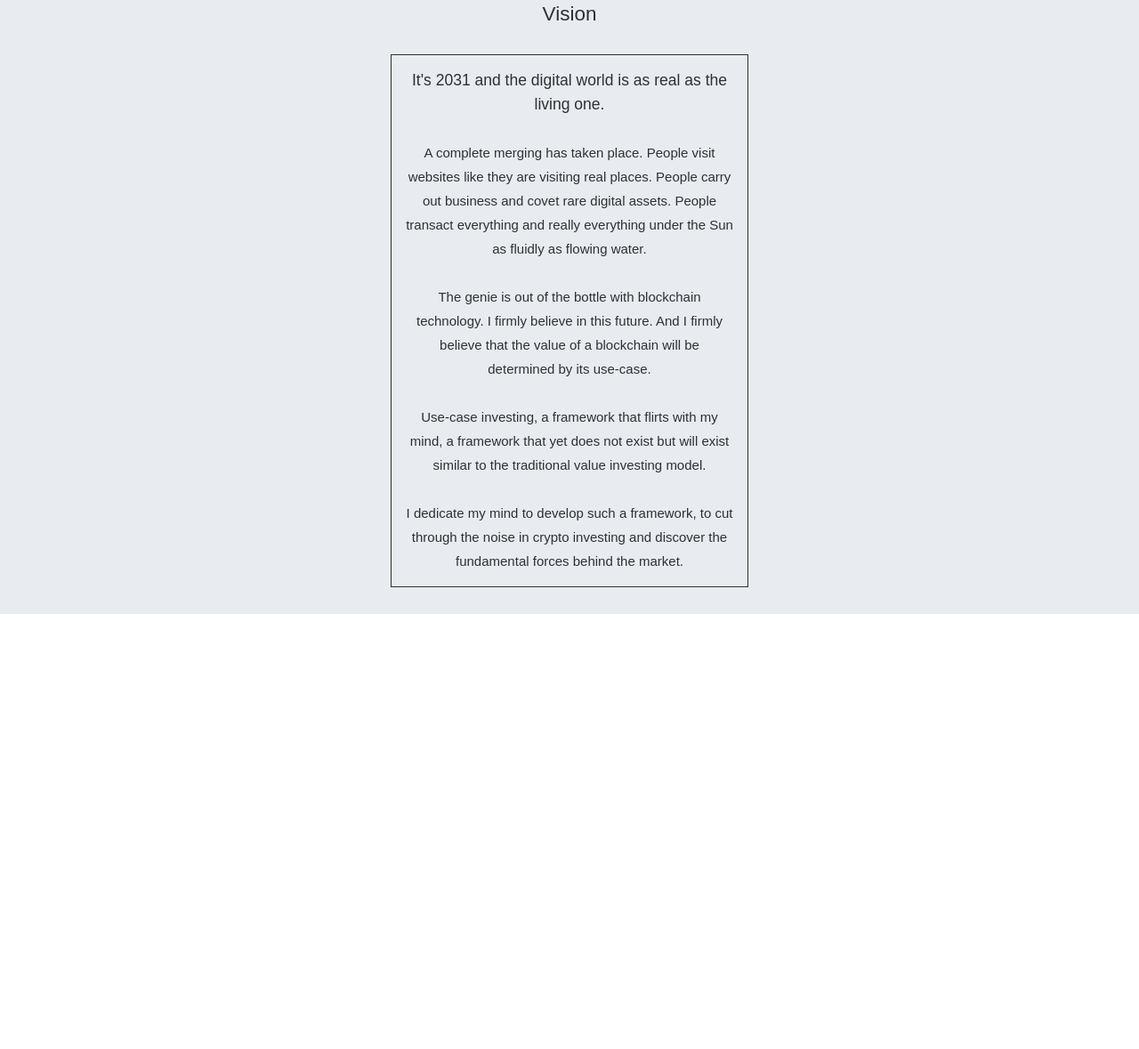
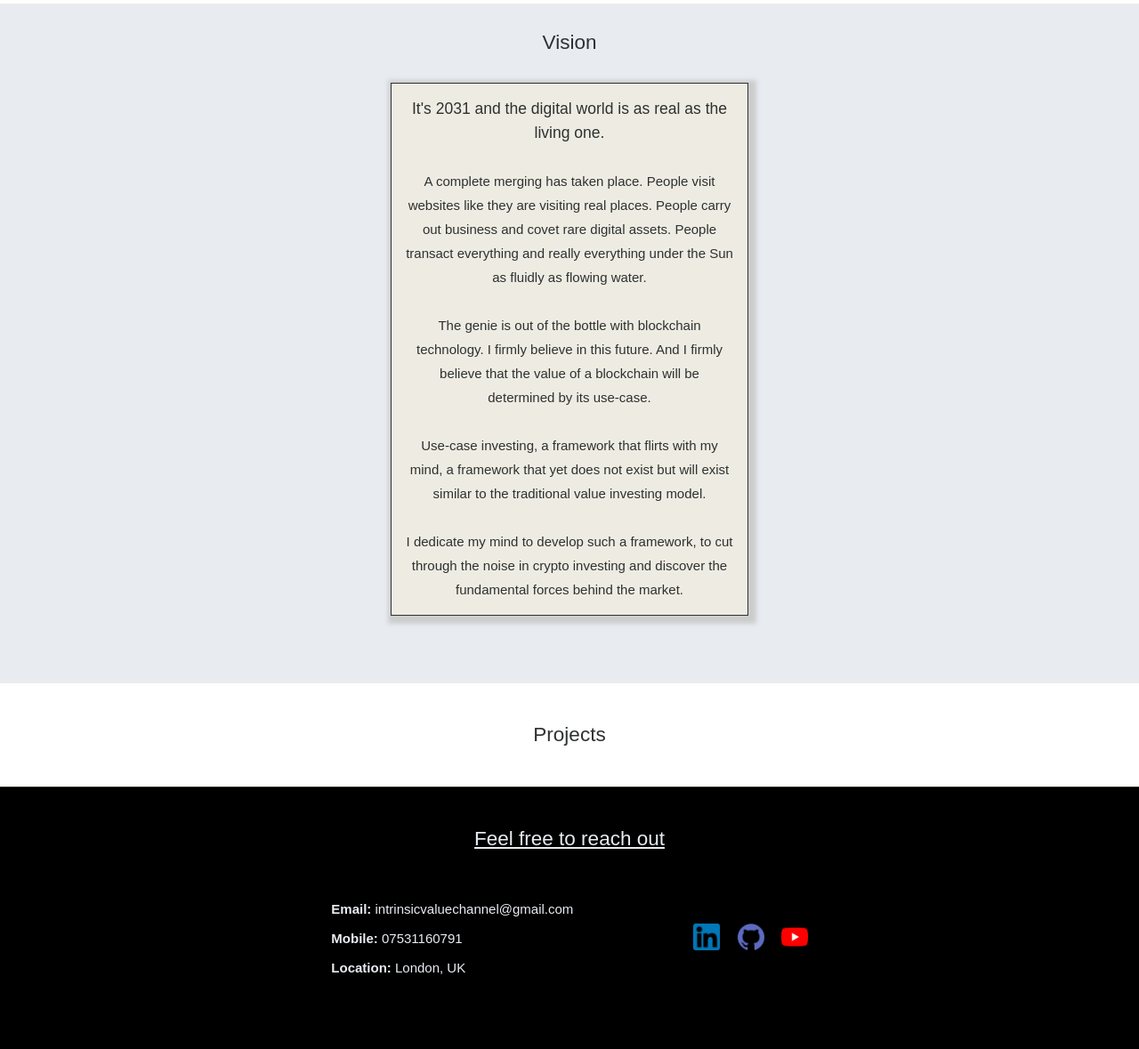
Before and after one commit to natephi/natephi.github.io, a plain HTML site: page index.html in a window 1280 px wide. Shown: the part 1306-2485 px from the top of the page at 89% size. Before the commit the page ends 1996 px from the top, so only its background shows below. Drawn offline with Linux system fonts and the light colour scheme; a web font is replaced by a local one.

Commit message:
adding footer

```diff
--- a/index.html
+++ b/index.html
@@ -15,11 +15,11 @@
 <header>
 
     <nav>
-      <div class="logo"><img src="./resources/images/logo.png"/></div>
+  <a href=""><div class="logo"><img src="./resources/images/logo.png"/></div></a>
 <a href="#profilelink"><p>Background</p></a>
 <a href="#vis"><p>Vision</p></a>
-<a href=""><p>Projects</p></a>
-<a href=""><p>Contact</p></a>
+<a href="#pro"><p>Projects</p></a>
+<a href="#con"><p>Contact</p></a>
     </nav>
 
     </header>
@@ -51,6 +51,8 @@
 <div class="profileicons"></div>
 <a href="https://www.linkedin.com/in/nathan-phillips-279309b9/" target="_blank"><img src="./resources/images/linkedin.png" id="linkedin"></a>
 <a href="https://github.com/natephi?tab=repositories" target="_blank"><img src="./resources/images/github.png" id="github"></a>
+<a href="https://www.youtube.com/user/nate2world" target="_blank"><img src="./resources/images/youtube.png" id="youtube"></a>
+
 </div>
 </div>
 
@@ -64,19 +66,48 @@
 </div>
 </section>
 
+<div class="divider">
+
+    <h2>Projects</h2>
+
+   </div>
+
+<section class="projects" id="pro">
+
+</section>
+
 </main>
 
+<footer id="con">
 
+<h2>Feel free to reach out</h2>
 
-<footer>
+<br><br>
+
+<div class="footer">
 
 <nav>
 
+<p><strong>Email:</strong> intrinsicvaluechannel@gmail.com</p>
+
+<p><strong>Mobile:</strong> 07531160791</p>
+
+<p><strong>Location:</strong> London, UK</p>
+
 </nav>
+
+<div class="footericons">
+
+<a href="https://www.linkedin.com/in/nathan-phillips-279309b9/" target="_blank"><img src="./resources/images/linkedin.png" id="linkedin"></a>
+<a href="https://github.com/natephi?tab=repositories" target="_blank"><img src="./resources/images/github.png" id="github"></a>
+<a href="https://www.youtube.com/user/nate2world" target="_blank"><img src="./resources/images/youtube.png" id="youtube"></a>
+
+</div>
+
+</div>
 
 </footer>
 
 </body>
 
-
 </html>
--- a/resources/css/style.css
+++ b/resources/css/style.css
@@ -9,7 +9,7 @@ header {
     align-items: center;
     justify-content: space-evenly;
     padding: 0.75rem;
-    border-bottom: 1px solid rgba(232, 232, 232, 1);
+    border-bottom: 1px solid rgba(232, 236, 241, 1);
     z-index: 2;
     background-color: white;
     flex-flow: row nowrap;
@@ -79,16 +79,18 @@ header nav {
     align-items: center;
     flex-flow: row nowrap;
     flex: 1 1 auto;
+    border-top: solid 1px rgba(255, 236, 178, 0.25);
 }
 
 .background img {
     height: 350px;
     width: auto;
+    box-shadow: 3px 3px 5px 6px #ccc;
 }
 
 .divider {
     text-align: center;
-    padding: 2rem 0 2rem 0;
+    padding: 3rem 0 3rem 0;
 }
 
 li {
@@ -99,17 +101,19 @@ li {
 
 
 
-#linkedin {
-    height: 40px;
+#linkedin, #github {
+    height: 30px;
     width: auto;
     margin-left: 1rem;
+    box-shadow: none;
 
 }
 
-#github {
-    height: 40px;
+#youtube {
+    height: 30px;
     width: auto;
     margin-left: 1rem;
+    box-shadow: none;
 
 }
 
@@ -125,7 +129,9 @@ li {
     display: flex;
     flex-flow: column nowrap;
    background-color: rgba(232, 236, 241, 1);
-   padding: 2rem;
+   padding: 2rem 2rem 5rem 2rem;
+   border-top: solid 1px rgba(255, 236, 178, 0.25);
+   border-bottom: solid 1px rgba(255, 236, 178, 0.25);
    }
 
 
@@ -142,6 +148,37 @@ li {
     margin-left: auto;
     margin-right: auto;
     padding: 1rem 1rem 1rem 1rem;
-        border: solid 1px;
+     border: solid 1px;
+    background-color: rgba(255, 236, 178, 0.25);
+     box-shadow: 3px 3px 5px 6px #ccc;
 
 }
+
+footer {
+    padding: 3rem 2rem 5rem 2rem;
+    background-color: black;
+    color:rgba(232, 236, 241, 1);
+    border-top: solid 1px rgba(255, 236, 178, 0.25);
+}
+
+footer h2 {
+    text-align: center;
+    padding-bottom: 1rem;
+    text-decoration: underline;
+}
+
+footer nav {
+    display: flex;
+    flex-flow: column nowrap;
+    line-height: 2.2rem;
+
+}
+
+.footer {
+    display: flex;
+    flex-flow: row nowrap;
+    gap: 8rem;
+    justify-content: center;
+    align-content: center;
+    align-items: center;
+}
```
Also changed, not shown: resources/images/youtube.png (added).
